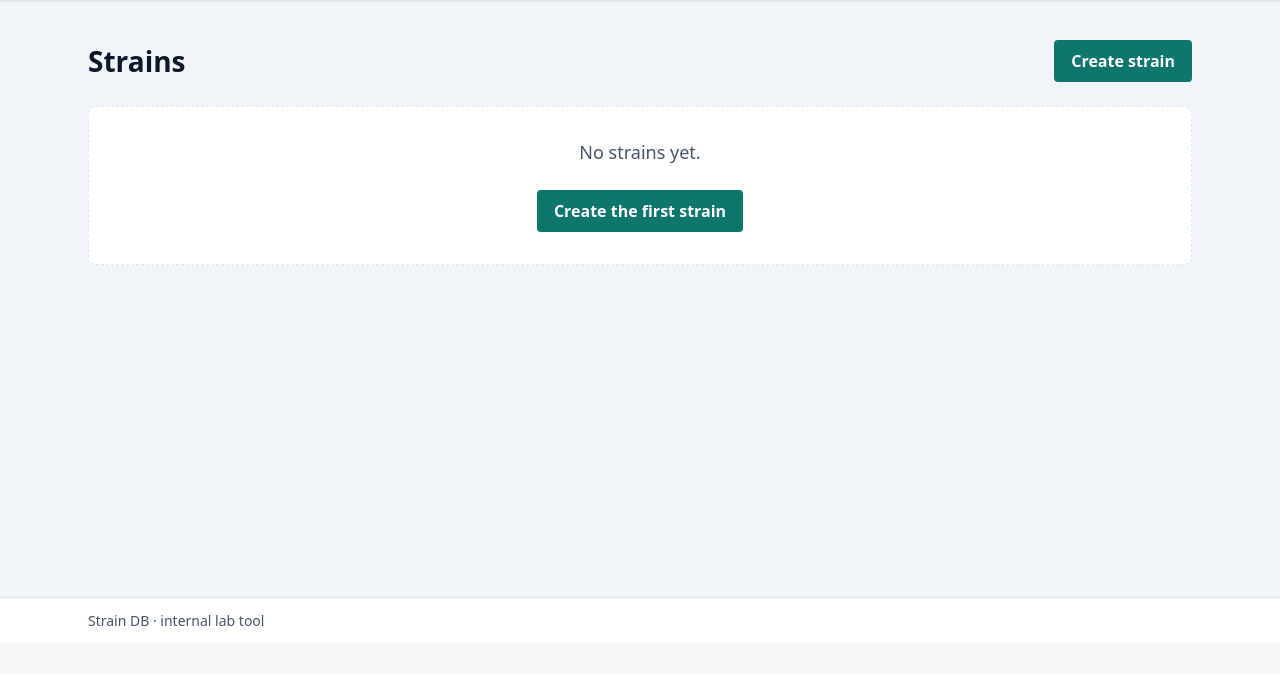
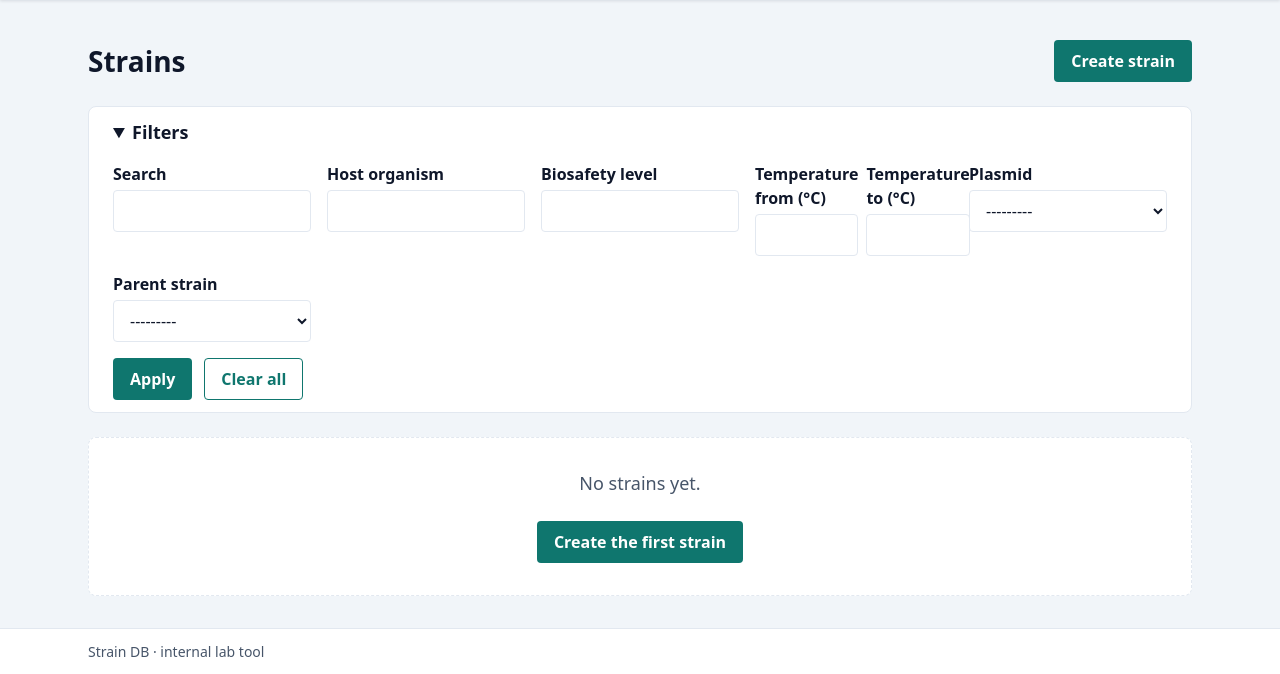
Before and after one commit to Strain-Primer-Management/strain-primer-management, a Django app: page /strains/list/ in a window 1280 px wide. Shown: the part 157-831 px from the top of the page. Before the commit the page ends 783 px from the top, so only its background shows below. Run offline with Django 5.2, Linux system fonts and the light colour scheme; the visitor is signed in with stand-in values (Sample User, id 1); data that the repository does not hold is empty.

Commit message:
SCRUM-135 Filter panel and filter layouts for the three lists (#41)
## Jira ticket

SCRUM-135

## What and why (2–3 sentences)

Adds one shared filter panel (`components/filter_panel.html`) above the
primer, plasmid and strain lists. It draws the fields of the
`filter_form` the backend already provides, with "Apply" and "Clear
all", and keeps the typed values and the current sort. Field errors show
next to the field, and "from" / "to" ranges sit side by side. It is a
`<details>` block, so it collapses without JavaScript.

## Scope

- [ ] **Backend** (`apps/**`)
- [x] **Frontend** (`templates/**`, `static/**`)
- [ ] **Lead-only files** (needs Nour's approval)
- [x] I changed **only** the files this ticket needs; nothing from
another zone

## Checks (run in Docker, see README)

- [x] `check`, `makemigrations --check --dry-run`, `test`, `ruff check`,
`ruff format --check`, `djlint --lint` all pass
- [x] Migrations: none / one new (`apps/<app>/migrations/____`), no
existing migration edited
- [ ] UI change: screenshot attached

## AI usage

- [ ] No AI used
- [x] AI used; log file added in `docs/ai-log/`
- [ ] I read and can explain every line of this PR

## Reviewer guide (the AI fills this in)

1. `templates/components/filter_panel.html` is a shared component. It
pairs fields named `*_min` / `*_max` into a "from" / "to" row, so it
relies on that naming in the filter forms (it matches size and
temperature today).
2. "Clear all" links to `?`, which removes every parameter, including
`sort`. Apply keeps `sort` through a hidden input.
3. One shared stylesheet `static/css/pages/core-filters.css` is used by
all three lists (instead of three copies). It uses design tokens only.
4. Left alone: the "---------" empty label of the plasmid and parent
dropdowns (backend filter forms), and the pagination links that still
drop filters (SCRUM-136).

## Notes for the reviewer / needs from other zones

Checked locally: six checks green, 314 tests. The browser checklist and
screenshot are still to be done by the developer.

```diff
--- /dev/null
+++ b/static/css/pages/core-filters.css
@@ -0,0 +1,48 @@
+/* Filter panel (templates/components/filter_panel.html), used on the primer, plasmid and strain
+   lists. Colours, spacing and form fields come from base.css; only the panel layout is here. */
+
+.filter-panel {
+  margin-bottom: var(--space-5);
+  padding: var(--space-3) var(--space-5);
+  background: var(--color-surface);
+  border: var(--border-width) solid var(--color-border);
+  border-radius: var(--radius-md);
+}
+
+.filter-panel-title {
+  font-size: var(--font-size-h3);
+  font-weight: 600;
+  cursor: pointer;
+}
+
+/* Visible keyboard focus on the Filters toggle */
+.filter-panel-title:focus-visible {
+  outline: var(--focus-width) solid var(--color-focus);
+  outline-offset: var(--space-1);
+}
+
+.filter-panel-form {
+  margin-top: var(--space-4);
+}
+
+/* As many columns as fit; one column on a narrow screen */
+.filter-fields {
+  display: grid;
+  grid-template-columns: repeat(auto-fill, minmax(12rem, 1fr));
+  gap: var(--space-4);
+}
+
+.filter-fields .form-field {
+  margin-bottom: 0;
+}
+
+/* "From" and "to" boxes side by side, in one grid cell */
+.filter-range {
+  display: grid;
+  grid-template-columns: 1fr 1fr;
+  gap: var(--space-2);
+}
+
+.filter-panel .form-actions {
+  margin-top: var(--space-4);
+}
--- /dev/null
+++ b/templates/components/filter_panel.html
@@ -0,0 +1,28 @@
+{% comment %}
+  Filter panel (SCRUM-135): the filter form above a list, with "Apply" and "Clear all".
+  Use: {% include "components/filter_panel.html" with form=filter_form %}
+  `filter_form` comes from the list view (a FilterForm from apps/core/filters.py). Every field of the
+  form is drawn with components/form_field.html, so a wrong value shows its error next to the field,
+  and the boxes keep what was typed (the form is bound to the address).
+  A field named "<x>_min" followed by "<x>_max" is drawn as a "from" and "to" pair side by side.
+  The panel is a <details> element: it can be collapsed without JavaScript. "Clear all" is a link to
+  "?" (the same page without any parameter). The current sort is kept when the filters are applied.
+  Page look: static/css/pages/core-filters.css (load it in the page's extra_css block).
+{% endcomment %}
+<details class="filter-panel" open>
+  <summary class="filter-panel-title">Filters</summary>
+  <form class="filter-panel-form" method="get">
+    <div class="filter-fields">
+      {% for field in form %}
+        {% if field.name|slice:"-4:" == "_min" %}<div class="filter-range">{% endif %}
+        {% include "components/form_field.html" with field=field %}
+        {% if field.name|slice:"-4:" == "_max" %}</div>{% endif %}
+      {% endfor %}
+    </div>
+    {% if request.GET.sort %}<input type="hidden" name="sort" value="{{ request.GET.sort }}">{% endif %}
+    <div class="form-actions">
+      <button class="btn btn-primary" type="submit">Apply</button>
+      <a class="btn btn-secondary" href="?">Clear all</a>
+    </div>
+  </form>
+</details>
--- a/templates/plasmids/plasmid_list.html
+++ b/templates/plasmids/plasmid_list.html
@@ -1,5 +1,9 @@
 {% extends "base.html" %}
+{% load static %}
 {% block title %}Plasmids · Strain DB{% endblock title %}
+{% block extra_css %}
+  <link rel="stylesheet" href="{% static 'css/pages/core-filters.css' %}">
+{% endblock extra_css %}
 {% block content %}
   {% comment %}
     Plasmid list (SCRUM-121). Context from plasmids:list: `page_obj`, `object_list` (the plasmids
@@ -9,6 +13,7 @@
   {% endcomment %}
   {% if perms.plasmids.add_plasmid %}{% url 'plasmids:create' as create_url %}{% endif %}
   {% include "components/page_header.html" with title="Plasmids" action_url=create_url action_label="Create plasmid" %}
+  {% include "components/filter_panel.html" with form=filter_form %}
   {% if object_list %}
     <table class="data-table">
       <thead>
--- a/templates/primers/primer_list.html
+++ b/templates/primers/primer_list.html
@@ -1,5 +1,9 @@
 {% extends "base.html" %}
+{% load static %}
 {% block title %}Primers · Strain DB{% endblock title %}
+{% block extra_css %}
+  <link rel="stylesheet" href="{% static 'css/pages/core-filters.css' %}">
+{% endblock extra_css %}
 {% block content %}
   {% comment %}
     Primer list (SCRUM-120). Context from primers:list: `page_obj`, `object_list` (the primers of
@@ -9,6 +13,7 @@
   {% endcomment %}
   {% if perms.primers.add_primer %}{% url 'primers:create' as create_url %}{% endif %}
   {% include "components/page_header.html" with title="Primers" action_url=create_url action_label="Create primer" %}
+  {% include "components/filter_panel.html" with form=filter_form %}
   {% if object_list %}
     <table class="data-table">
       <thead>
--- a/templates/strains/strain_list.html
+++ b/templates/strains/strain_list.html
@@ -1,5 +1,9 @@
 {% extends "base.html" %}
+{% load static %}
 {% block title %}Strains · Strain DB{% endblock title %}
+{% block extra_css %}
+  <link rel="stylesheet" href="{% static 'css/pages/core-filters.css' %}">
+{% endblock extra_css %}
 {% block content %}
   {% comment %}
     Strain list (SCRUM-122). Context from strains:list: `page_obj`, `object_list` (the strains of
@@ -9,6 +13,7 @@
   {% endcomment %}
   {% if perms.strains.add_strain %}{% url 'strains:create' as create_url %}{% endif %}
   {% include "components/page_header.html" with title="Strains" action_url=create_url action_label="Create strain" %}
+  {% include "components/filter_panel.html" with form=filter_form %}
   {% if object_list %}
     <table class="data-table">
       <thead>
```
Also changed, not shown: docs/ai-log/2026-11-24_SCRUM-135_eya.md (added, +23 -0 lines).
